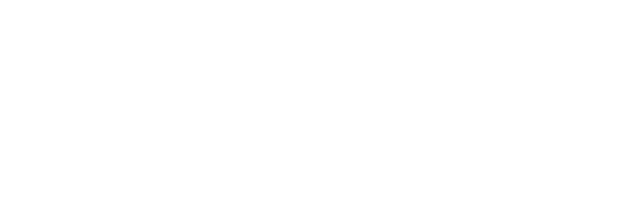
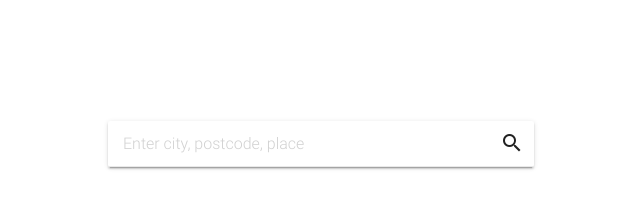
Before and after one commit to pavlo-taras/ajax-weather, a plain HTML site: page index.html in a window 1280 px wide. Shown: the whole page, without its empty margins (319-959 px from the left). Drawn offline with nearby package versions, Linux system fonts and the light colour scheme; some packages are replaced by stand-ins of ours.

Commit message:
Added field search with styles and logic

```diff
--- a/index.html
+++ b/index.html
@@ -5,7 +5,24 @@
     <meta name="viewport" content="width=device-width, initial-scale=1.0">
     <meta http-equiv="X-UA-Compatible" content="ie=edge">
     <title>Homework Ajax Weather</title>
+    <link href="https://fonts.googleapis.com/icon?family=Material+Icons" rel="stylesheet">
+    <link rel="stylesheet" href="https://cdnjs.cloudflare.com/ajax/libs/normalize/7.0.0/normalize.min.css">
+    <link rel="stylesheet" href="https://cdnjs.cloudflare.com/ajax/libs/materialize/0.100.2/css/materialize.min.css">
+    <link rel="stylesheet" href="styles/style.css">
 </head>
 <body>
+    <div class="search">
+        <div class="search-wrapper card">
+            <form>
+                <input id="search" placeholder="Enter city, postcode, place"><i class="material-icons">search</i>
+            </form>
+            <div class="search-results"></div>
+        </div>
+    </div>
+
+    <!--Import jQuery before materialize.js-->
+    <script type="text/javascript" src="https://code.jquery.com/jquery-3.2.1.min.js"></script>
+    <script src="https://cdnjs.cloudflare.com/ajax/libs/materialize/0.100.2/js/materialize.min.js"></script>
+    <script type="text/javascript" src="scripts/app.js"></script>
 </body>
 </html>
--- /dev/null
+++ b/scripts/app.js
@@ -0,0 +1,30 @@
+// My key
+const keyGoogleMapsGeocodingAPI = 'AIzaSyArEG7a9LJ_SqOIYqCbQcGUNcj5pZ23mfQ'
+
+const objPlaceLocation = {}
+
+const $id = id => document.querySelector(id)
+
+// insert tag script with url GoogleMapApi + key
+function insertGoogleMapAPIScript() {
+  let googleApi = document.createElement('script')
+  googleApi.src = `https://maps.googleapis.com/maps/api/js?key=${keyGoogleMapsGeocodingAPI}&callback=initGoogleMapsGeocodingAPI&libraries=places,geometry`
+  console.log(googleApi.src)
+  document.body.appendChild(googleApi)
+}
+
+// Find data for autocomplete from Google Maps Geocoding Api
+function initGoogleMapsGeocodingAPI() {
+    console.log('#search = ', $id('#search'))
+    let autocomplete = new google.maps.places.SearchBox($id('#search'))
+    console.log('autocomplete = ', autocomplete)
+
+    autocomplete.addListener('places_changed', function() {
+      let place = autocomplete.getPlaces()[0]
+      console.log("place = ", place)
+      objPlaceLocation['latitude'] = place.geometry.location.lat();
+      objPlaceLocation['longitude'] = place.geometry.location.lng();
+    })
+}
+
+insertGoogleMapAPIScript()
--- /dev/null
+++ b/styles/style.css
@@ -0,0 +1,48 @@
+.search {
+    position: absolute;
+    left: 0;
+    right: 0;
+    top: 120px;
+    margin-top: 1px;
+    padding: 1px 0 0 0;
+    z-index: 2;
+    width: 450px;
+    margin: auto;
+}
+
+.search-wrapper {
+    margin: 0 12px;
+    transition: margin .25s ease;
+}
+
+.search-wrapper.card {
+    position: relative;
+    border-radius: 2px;
+    background-color: #fff;
+}
+
+input#search {
+    display: block;
+    font-size: 16px;
+    font-weight: 300;
+    width: 100%;
+    height: 45px;
+    margin: 0;
+    -webkit-box-sizing: border-box;
+    box-sizing: border-box;
+    padding: 0 45px 0 15px;
+    border: 0;
+}
+
+.search-wrapper i.material-icons {
+    position: absolute;
+    top: 10px;
+    right: 10px;
+    cursor: pointer;
+}
+
+.search-results {
+    margin: 0;
+    border-top: 1px solid #e9e9e9;
+    background-color: #fff;
+}
```
